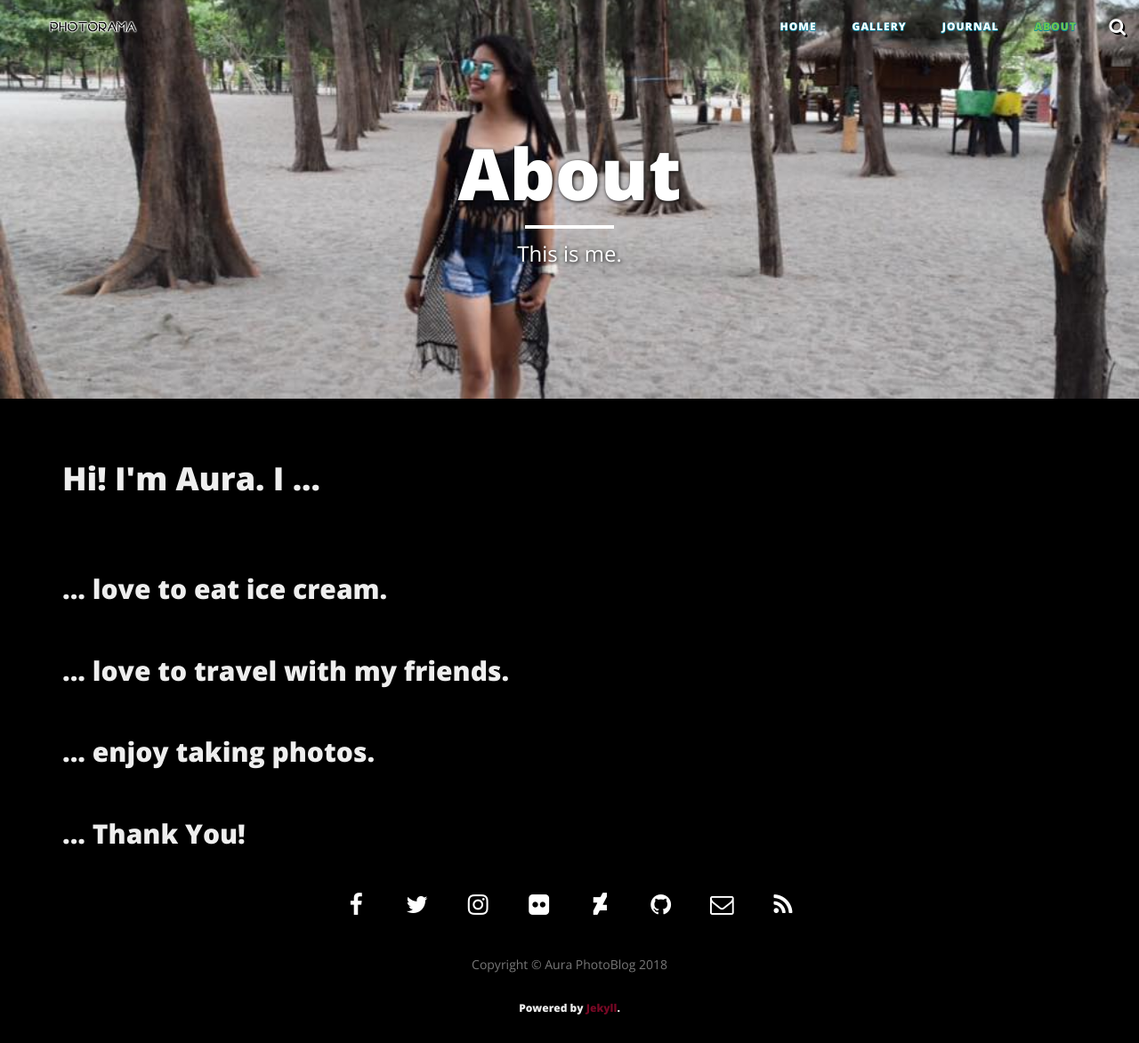
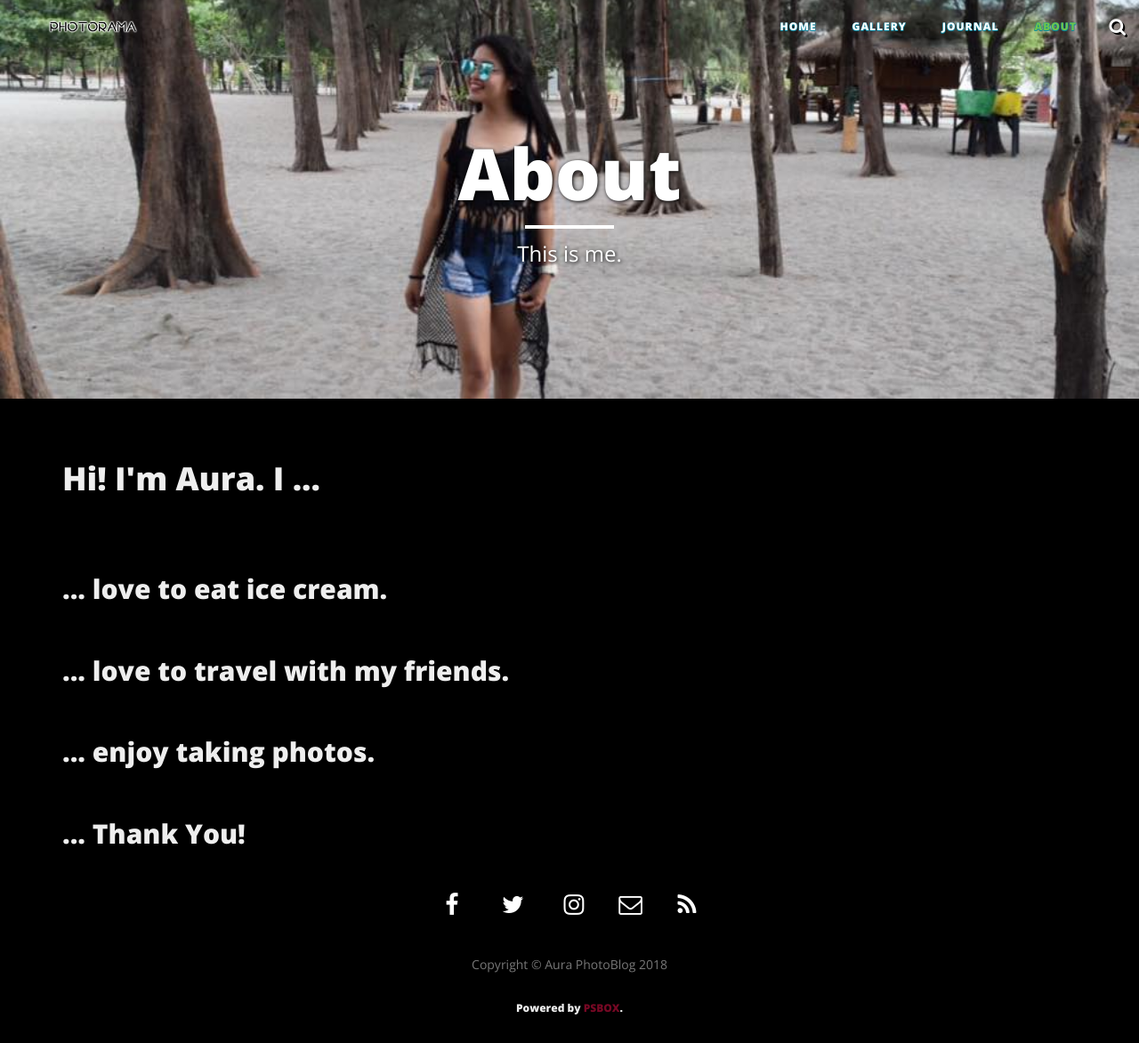
Before and after one commit to aura31/aura31.github.io, a Jekyll site: the page built from about/index.html, in a window 1280 px wide. Shown: the whole page at 89% size. Built offline with Jekyll 4.4.1, drawn with Linux system fonts in a browser that asks for light colours; nearby versions of some CDN libraries.

Commit message:
Update footer.html

```diff
--- a/_includes/footer.html
+++ b/_includes/footer.html
@@ -36,7 +36,7 @@
                         </a>
                     </li>
                     {% endif %}
-                    {% if site.flickr_username %}
+                  <!--  {% if site.flickr_username %}
                     <li>
                         <a href="https://flickr.com/photos/{{ site.flickr_username }}" data-toggle="tooltip" title="Flickr">
                             <span class="fa-stack fa-lg">
@@ -66,7 +66,7 @@
                         </a>
                     </li>
                     {% endif %}
-            <li>
+            <li> -->
     <a href="mailto:{{ site.email }}" data-toggle="tooltip" target="_blank" title="Email">
                        <span class="fa-stack fa-lg">
                                 <i class="fa fa-circle fa-stack-2x"></i>
@@ -84,7 +84,7 @@
                     </li>
                 </ul>
                 <p class="copyright text-muted">Copyright &copy; {{ site.title }} {{ site.time | date: '%Y' }}</p>
-<center><h6><p>Powered by <a href="https://github.com/jekyll/">Jekyll</a>.</p></h6></center>
+<center><h6><p>Powered by <a href="https://www.psbox.site/">PSBOX</a>.</p></h6></center>
             </div>
         </div>
     </div>
```
